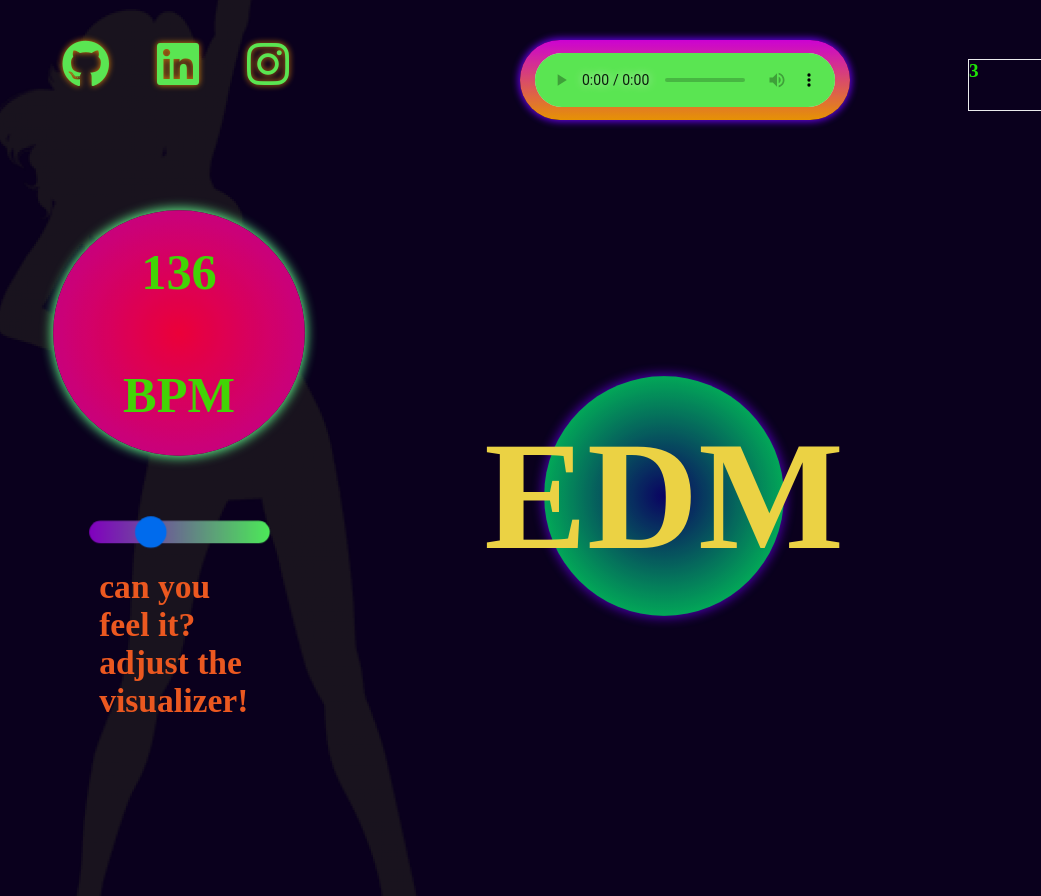
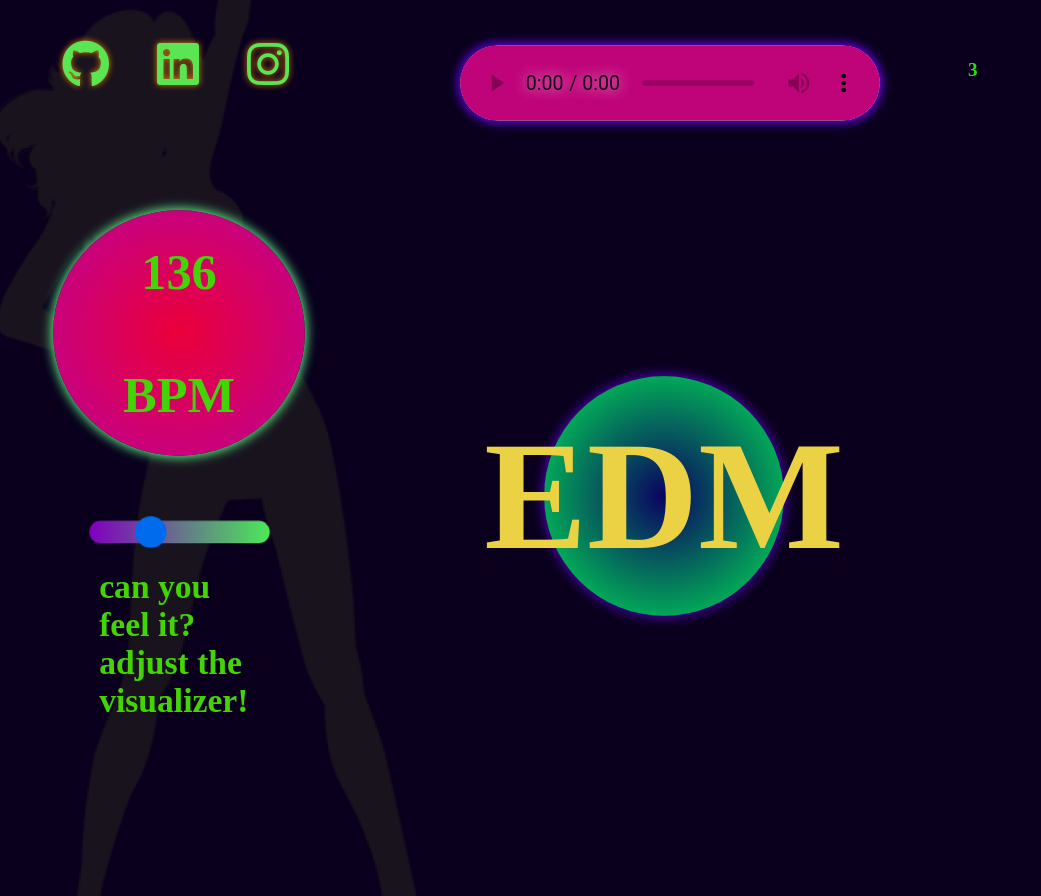
Before and after one commit to annaluzfisher/EDM-Exploration, a website built with webpack: page index.html in a window 1280 px wide. Both pictures are taken after a click on the element "enter". Shown: the whole page, without its empty margins (0-1041 px from the left). Built offline with nearby package versions, Linux system fonts and the light colour scheme; a web font is replaced by a local one.

Commit message:
styles audio player

```diff
--- a/src/css/audio.scss
+++ b/src/css/audio.scss
@@ -8,40 +8,47 @@
   flex-direction: row;
   justify-content: center;
   position: absolute;
-  margin-top: 2rem;
+  margin-top: 3rem;
   margin-left: 40%;
   border-radius: 4rem;
-  height: 10%;
-  min-height: 80px;
-  width: fit-content;
-  min-width: 330px;
-  z-index: 70;
-  -webkit-box-shadow: 0 0 7px 2px rgb(102, 4, 231);
-  -moz-box-shadow: 0 0 7px 2px rgb(102, 4, 231);
-  box-shadow: 0 0 7px 2px rgb(102, 4, 231);
+  // height: 10%;
+  // min-height: 80px;
+  // width: fit-content;
+  // min-width: 330px;
+  // z-index: 70;
+
 }
 #player{
   display: flex;
   align-items: center;
+
 }
 #player > audio {
   position: relative;
+    transform: scale(1.4);
+      -webkit-box-shadow: 0 0 7px 2px rgb(102, 4, 231);
+  -moz-box-shadow: 0 0 7px 2px rgb(102, 4, 231);
+  box-shadow: 0 0 7px 2px rgb(102, 4, 231);
+   border-radius: 4rem;
 }
 #player > audio::-webkit-media-controls-panel{
-  background-color:  rgb(98, 249, 87);
+  background-color:  rgb(208, 4, 130);
+  //     animation-name: bgcolorfade;
+  // animation-iteration-count: infinite;
+  // animation-duration: 15s;
+  // animation-fill-mode: forwards;
+  // transition: all .4s ease-in-out;
 }
 
 input[type="range"]::-webkit-slider-thumb{
   transform: scale(1.5);
   color:greenyellow;
   background-image:rgb(16, 250, 24);
-  animation-name: pulse-thumb;
-  animation-iteration-count: infinite;
-  animation-duration: 1s;
+
   transition: all .4s ease-in-out;
 }
 
-@keyframes pulse-thumb {
+@keyframes colorfade {
   0% {
     color:rgb(72, 231, 4);
   }
@@ -55,6 +62,21 @@ input[type="range"]::-webkit-slider-thumb{
       color:rgb(72, 231, 4);
   }
 }
+
+// @keyframes bgcolorfade {
+//   0% {
+//     background-color:rgb(144, 0, 228);
+//   }
+//   40% {
+//     background-color: rgb(255, 132, 1);
+//   }
+//   80% {
+//     background-color: rgb(255, 33, 118)
+//   }
+//   100%{
+//       background-color:rgb(155, 4, 231);
+//   }
+// }
 input[type="range"]::-webkit-slider-thumb:hover{
   transform: scale(2);
 }
@@ -148,7 +170,7 @@ input[type="range"]::-webkit-slider-runnable-track {
   width: 330px;
   height:50px;
   overflow: hidden;
-  border: 1px solid white;
+
 }
 
 #scroller{
```
Also changed, not shown: dist/main.css.
